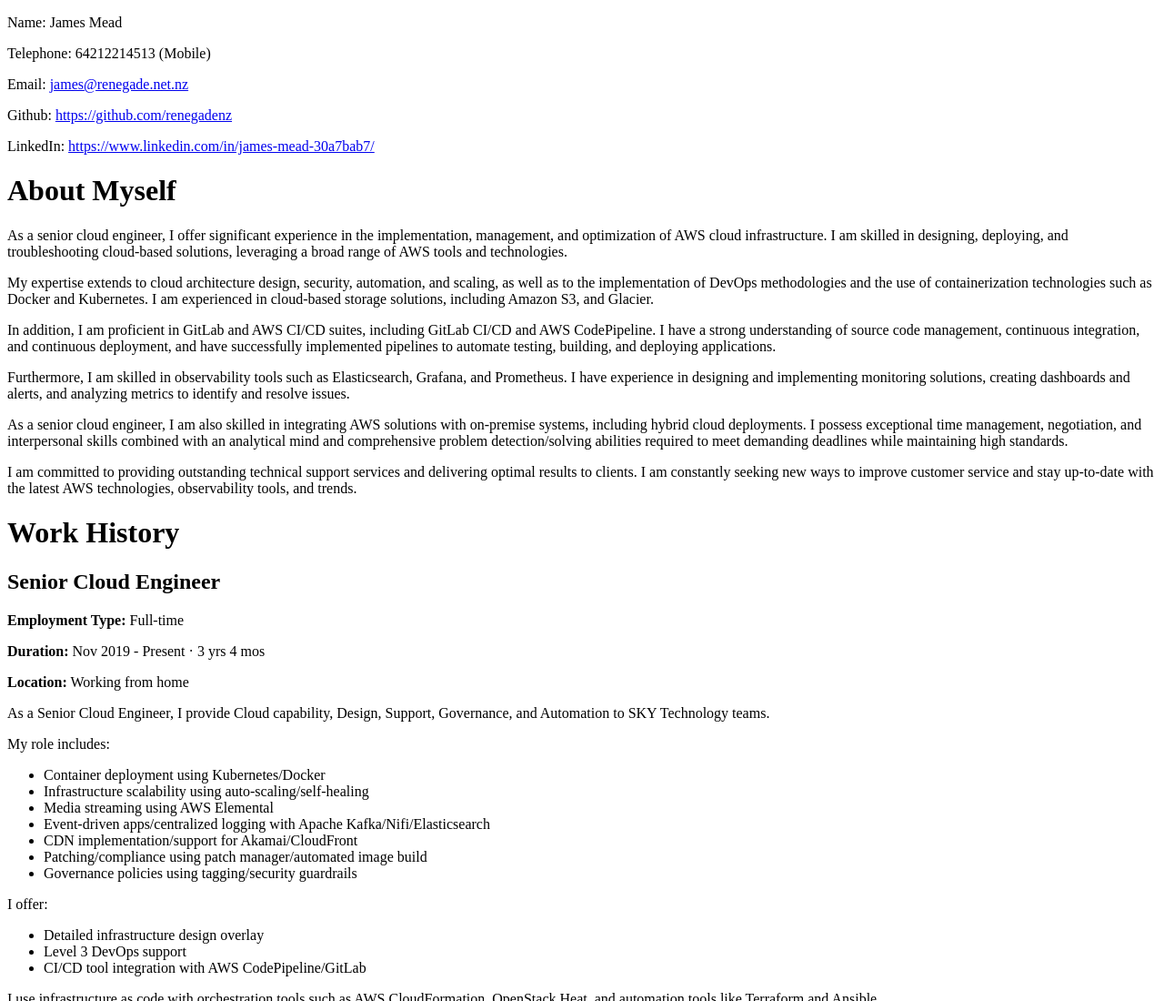
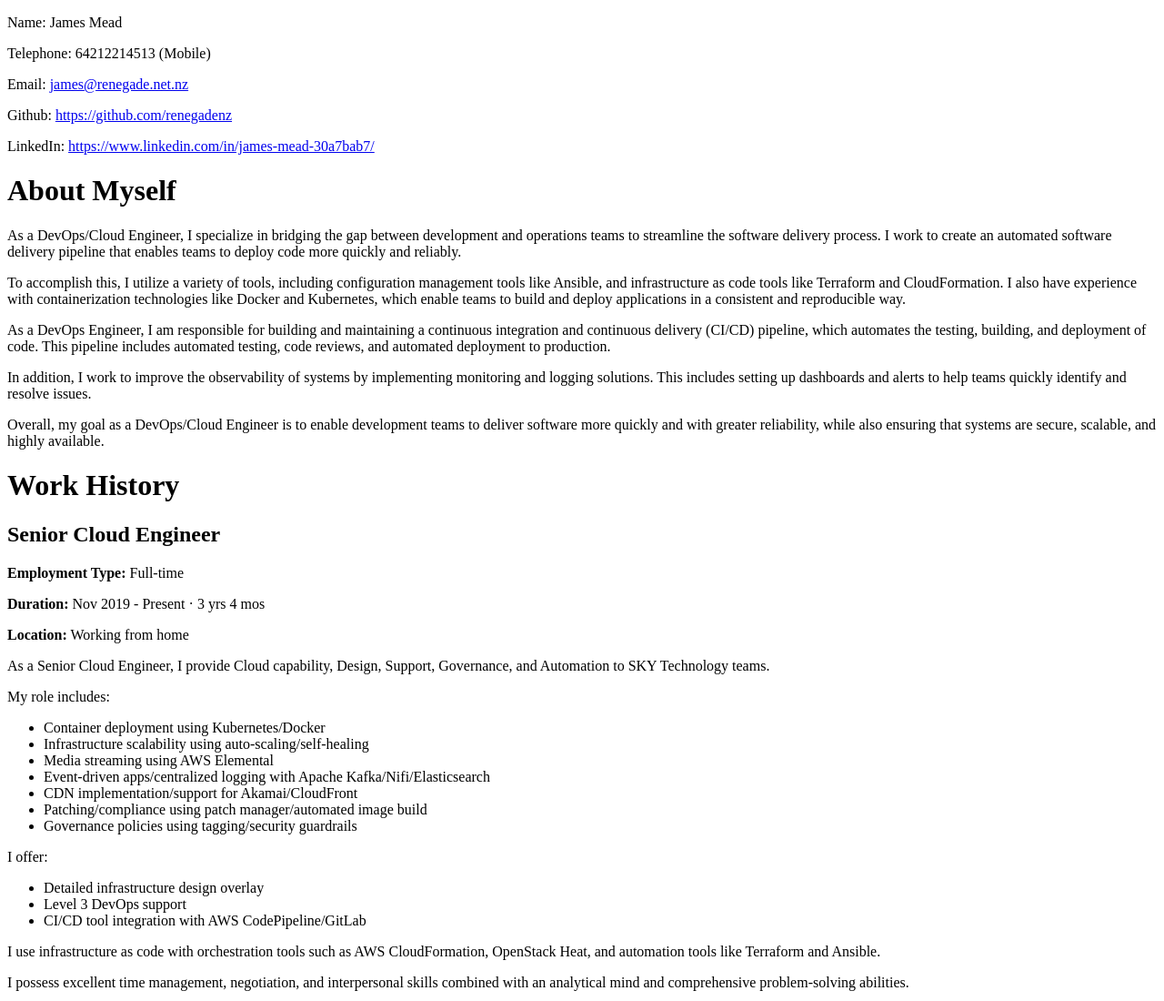
Before and after one commit to renegadenz/renegadenz.github.io, a plain HTML site: page index.html in a window 1280 px wide. Shown: the top 1100 px of the page at 91% size. Drawn offline with Linux system fonts and the light colour scheme.

Commit message:
Update aboutme

```diff
--- a/index.html
+++ b/index.html
@@ -15,12 +15,11 @@
 
 
     <h1>About Myself</h1>
-    <p>As a senior cloud engineer, I offer significant experience in the implementation, management, and optimization of AWS cloud infrastructure. I am skilled in designing, deploying, and troubleshooting cloud-based solutions, leveraging a broad range of AWS tools and technologies.</p>
-    <p>My expertise extends to cloud architecture design, security, automation, and scaling, as well as to the implementation of DevOps methodologies and the use of containerization technologies such as Docker and Kubernetes. I am experienced in cloud-based storage solutions, including Amazon S3, and Glacier.</p>
-    <p>In addition, I am proficient in GitLab and AWS CI/CD suites, including GitLab CI/CD and AWS CodePipeline. I have a strong understanding of source code management, continuous integration, and continuous deployment, and have successfully implemented pipelines to automate testing, building, and deploying applications.</p>
-    <p>Furthermore, I am skilled in observability tools such as Elasticsearch, Grafana, and Prometheus. I have experience in designing and implementing monitoring solutions, creating dashboards and alerts, and analyzing metrics to identify and resolve issues.</p>
-    <p>As a senior cloud engineer, I am also skilled in integrating AWS solutions with on-premise systems, including hybrid cloud deployments. I possess exceptional time management, negotiation, and interpersonal skills combined with an analytical mind and comprehensive problem detection/solving abilities required to meet demanding deadlines while maintaining high standards.</p>
-    <p>I am committed to providing outstanding technical support services and delivering optimal results to clients. I am constantly seeking new ways to improve customer service and stay up-to-date with the latest AWS technologies, observability tools, and trends.</p>
+    <p>As a DevOps/Cloud Engineer, I specialize in bridging the gap between development and operations teams to streamline the software delivery process. I work to create an automated software delivery pipeline that enables teams to deploy code more quickly and reliably.</p>
+    <p>To accomplish this, I utilize a variety of tools, including configuration management tools like Ansible, and infrastructure as code tools like Terraform and CloudFormation. I also have experience with containerization technologies like Docker and Kubernetes, which enable teams to build and deploy applications in a consistent and reproducible way.</p>
+    <p>As a DevOps Engineer, I am responsible for building and maintaining a continuous integration and continuous delivery (CI/CD) pipeline, which automates the testing, building, and deployment of code. This pipeline includes automated testing, code reviews, and automated deployment to production.</p>
+    <p>In addition, I work to improve the observability of systems by implementing monitoring and logging solutions. This includes setting up dashboards and alerts to help teams quickly identify and resolve issues.</p>
+    <p>Overall, my goal as a DevOps/Cloud Engineer is to enable development teams to deliver software more quickly and with greater reliability, while also ensuring that systems are secure, scalable, and highly available.</p>
 
     <h1>Work History</h1>
     <div>
```
